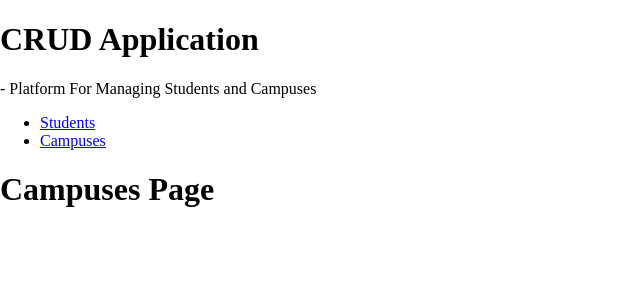
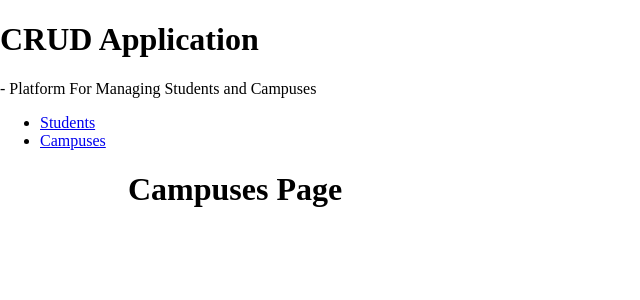
Before and after one commit to shellyh0626/CRUD_Frontend, a React (Create React App) app: page /campuses in a window 1280 px wide. Shown: the top 300 px of the page, without its empty margins (0-640 px from the left). Built offline with nearby package versions, Linux system fonts and the light colour scheme.

Commit message:
Added basic css to all pages

```diff
--- a/src/App/App.css
+++ b/src/App/App.css
@@ -1,4 +1,4 @@
-body {
-  margin: 0;
-  padding: 0;
+.container {
+  width: 80%;
+  margin: auto;
 }
--- a/src/pages/Campus.jsx
+++ b/src/pages/Campus.jsx
@@ -3,7 +3,7 @@ import React from "react";
 
 const Campus = () => {
   return (
-    <div>
+    <div className="container">
       <h1>Campus Page</h1>
     </div>
   );
--- a/src/pages/CampusForm.jsx
+++ b/src/pages/CampusForm.jsx
@@ -2,7 +2,7 @@ import React from "react";
 
 const CampusForm = () => {
   return (
-    <div>
+    <div className="container">
       <h1>Campuses Page</h1>
     </div>
   );
--- a/src/pages/Campuses.jsx
+++ b/src/pages/Campuses.jsx
@@ -2,7 +2,7 @@ import React from "react";
 
 const Campuses = () => {
   return (
-    <div>
+    <div className="container">
       <h1>Campuses Page</h1>
     </div>
   );
--- a/src/pages/Home.jsx
+++ b/src/pages/Home.jsx
@@ -3,7 +3,7 @@ import React from "react";
 
 const Home = () => {
   return (
-    <div>
+    <div className="container">
       <h1>Home Page</h1>
     </div>
   );
--- a/src/pages/Student.jsx
+++ b/src/pages/Student.jsx
@@ -2,7 +2,7 @@ import React from "react";
 
 const Student = () => {
   return (
-    <div>
+    <div className="container">
       <h1>Student Page</h1>
     </div>
   );
--- a/src/pages/StudentForm.jsx
+++ b/src/pages/StudentForm.jsx
@@ -2,7 +2,7 @@ import React from "react";
 
 const StudentForm = () => {
   return (
-    <div>
+    <div className="container">
       <h1>StudentForm Page</h1>
     </div>
   );
--- a/src/pages/Students.jsx
+++ b/src/pages/Students.jsx
@@ -2,7 +2,7 @@ import React from "react";
 
 const Students = () => {
   return (
-    <div>
+    <div className="container">
       <h1>Students Page</h1>
     </div>
   );
```
